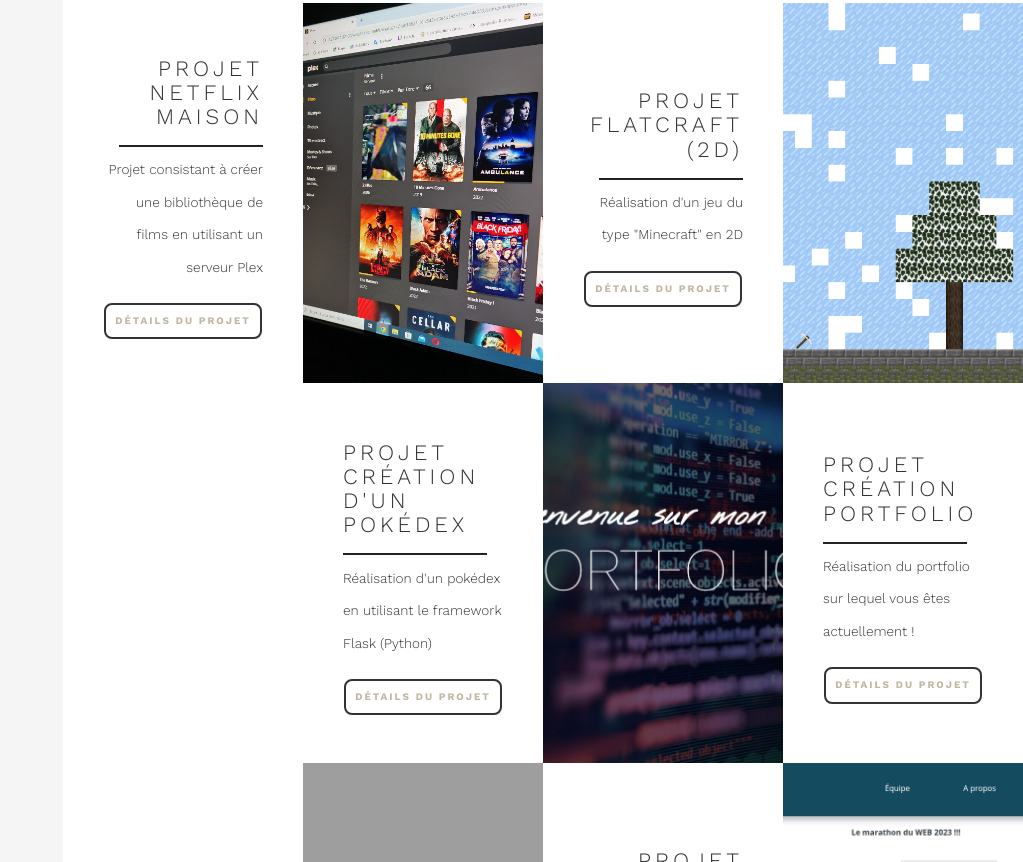
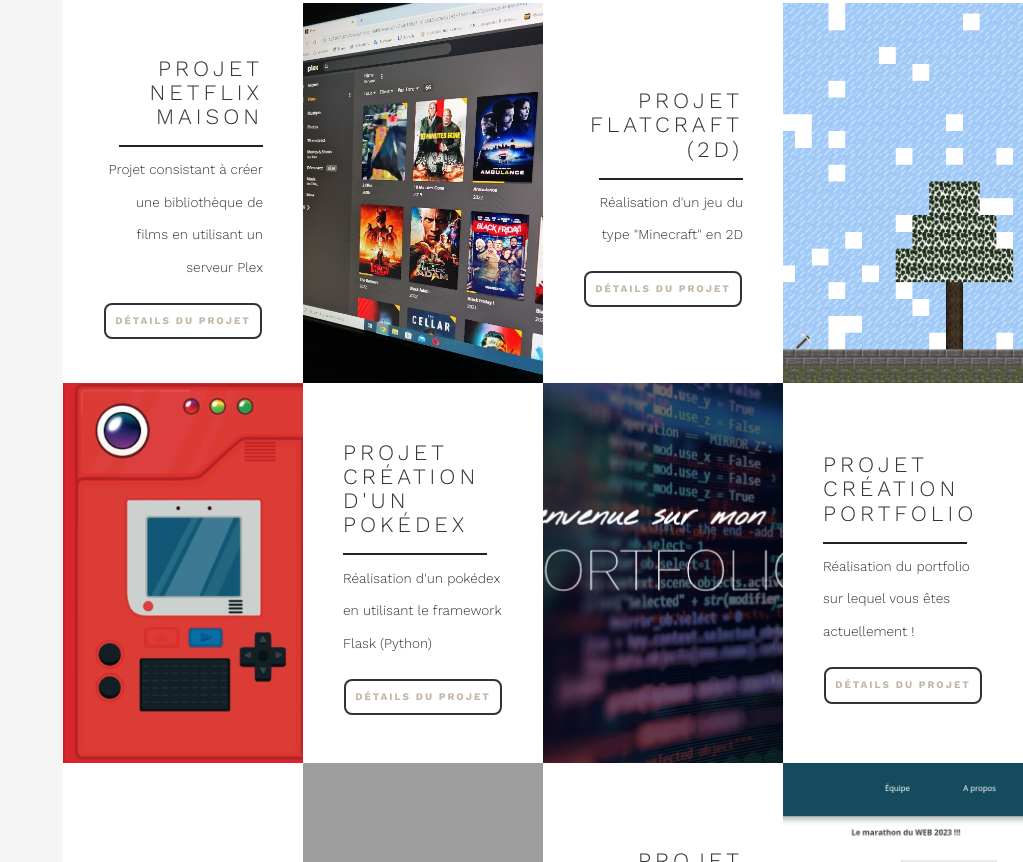
Before and after one commit to theo-vanbandon/theo-vanbandon.github.io, a plain HTML site: page index.html in a window 1280 px wide. Shown: the part 1938-2800 px from the top of the page, without its empty margins (257-1280 px from the left). Drawn offline with nearby package versions, Linux system fonts and the light colour scheme; grey boxes are pictures that could not be loaded.

Commit message:
:sparkles: Ajout d'une image pour le projet pokédex

```diff
--- a/index.html
+++ b/index.html
@@ -401,6 +401,7 @@
                                     id="sectionPokedex"
                                     class="col-lg-6 col-md-4 col-sm-4 col-xs-3 nopaddingleftright match-height background-cover"
                                     style="
+                                    background-image: url('assets/images/projets/pokédex.jpg');
                     "
                             >
                                 <div class="hover-effect smoothie">
```
Also changed, not shown: assets/images/projets/pokédex.jpg (added).
